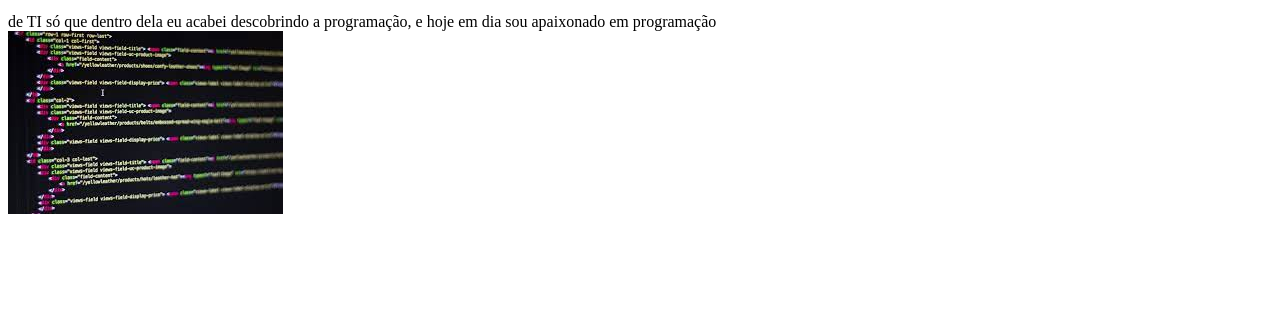
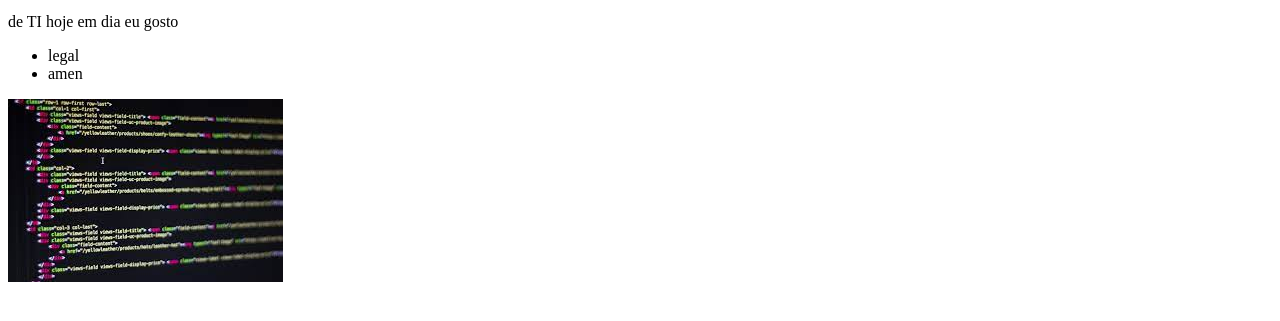
Before and after one commit to felipesouza3ti/projetoetec, a plain HTML site: page index.html in a window 1280 px wide. Shown: the part 313-634 px from the top of the page. Drawn offline with Linux system fonts and the light colour scheme.

Commit message:
alteração no arquivo

```diff
--- a/index.html
+++ b/index.html
@@ -12,7 +12,11 @@
 <body>
 	<h1 align="center">Sobre mim </h1>
 	<p>Ola meu nome é felipe e eu particularente não me dava bem com a area
-	</p>de TI só que dentro dela eu acabei descobrindo a programação, e hoje em dia sou apaixonado em programação<br>
+	</p>de TI hoje em dia eu gosto<br>
+	<ul>
+		<li>legal</li>
+		<li>amen</li>
+	</ul>
 <img src="download.jpg">
 </body>
 </html>
```
